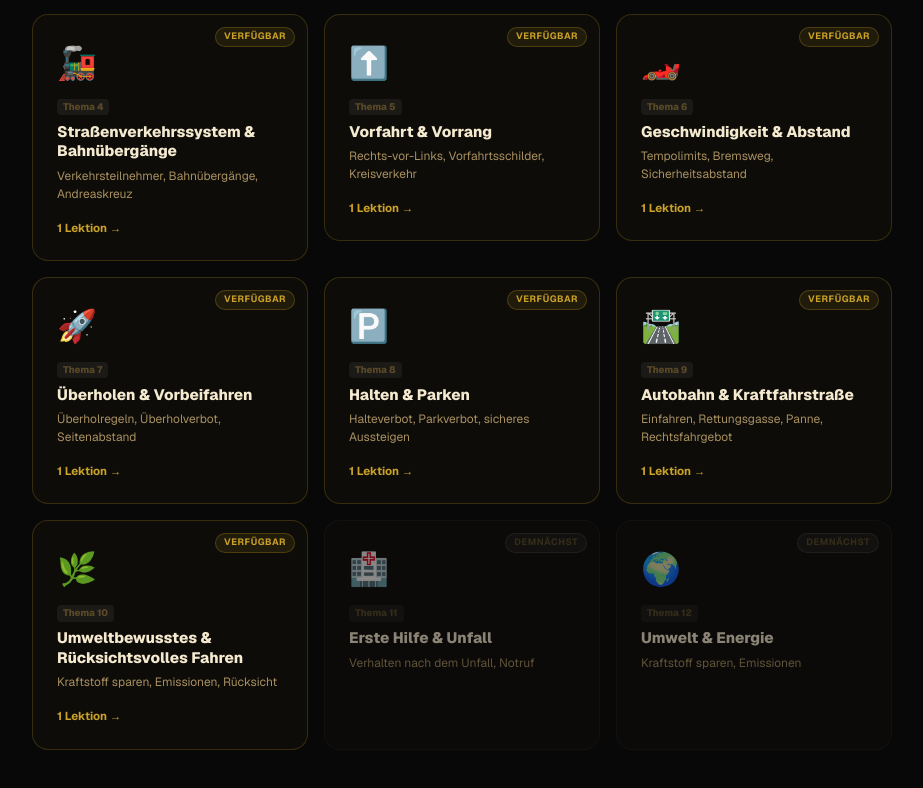
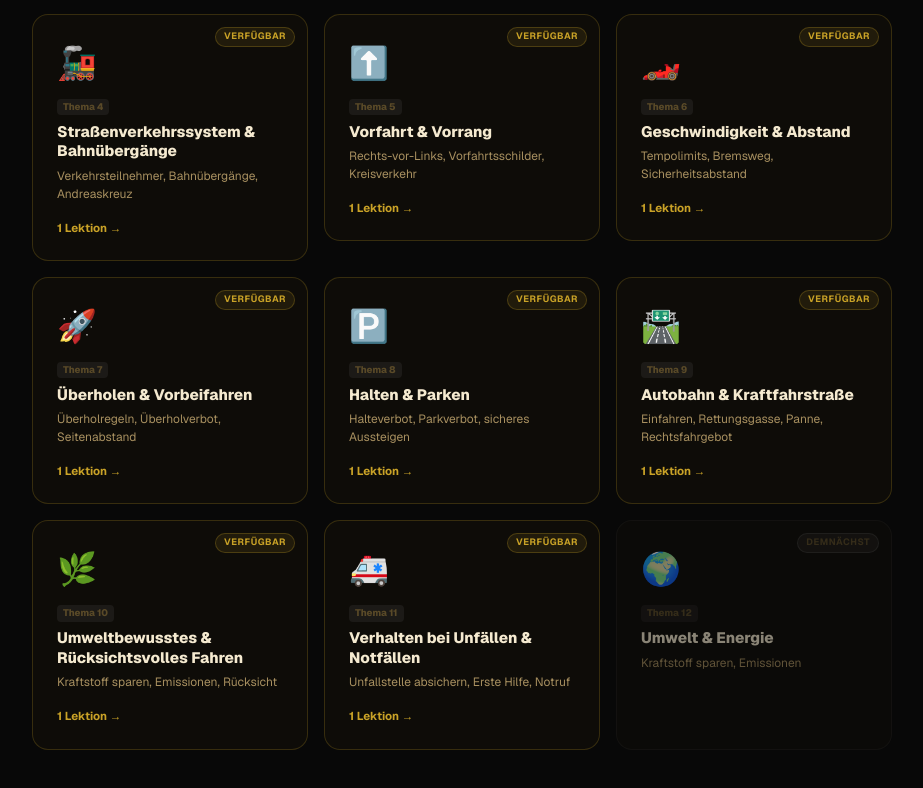
Before and after one commit to yamero37/fahrschule-theorie, a Next.js app: page /unterricht in a window 1280 px wide. Shown: the part 473-1261 px from the top of the page, without its empty margins (178-1101 px from the left). Built offline with nearby package versions, Linux system fonts and the light colour scheme; no server answers.

Commit message:
feat: Thema 11 Verhalten bei Unfaellen und Notfaellen hinzugefuegt

```diff
--- a/data/lektionen.ts
+++ b/data/lektionen.ts
@@ -984,6 +984,101 @@ export const TOPICS: Topic[] = [
       },
     ],
   },
-  { id: 11, icon: '🏥', title: 'Erste Hilfe & Unfall',         subtitle: 'Verhalten nach dem Unfall, Notruf',    available: false, lessons: [] },
+  {
+    id: 11,
+    icon: '🚑',
+    title: 'Verhalten bei Unfällen & Notfällen',
+    subtitle: 'Unfallstelle absichern, Erste Hilfe, Notruf',
+    available: true,
+    lessons: [
+      {
+        id: 1,
+        title: 'Lektion 11 – Verhalten bei Unfällen & Notfällen',
+        blocks: [
+          { type: 'highlight', text: 'Das lernst du: richtig bei Unfällen handeln · Unfallstelle absichern · Erste Hilfe Grundlagen · Notruf richtig absetzen' },
+
+          { type: 'heading', text: 'Verhalten nach einem Unfall' },
+          { type: 'badge', text: '⚡ Sehr oft abgefragt' },
+          { type: 'list', items: [
+            '1. Ruhe bewahren',
+            '2. Unfallstelle absichern',
+            '3. Verletzten helfen',
+            '4. Notruf wählen',
+          ]},
+
+          { type: 'heading', text: 'Unfallstelle absichern' },
+          { type: 'list', items: [
+            '1. Warnblinkanlage einschalten',
+            '2. Warnweste anziehen',
+            '3. Warndreieck aufstellen',
+          ]},
+          { type: 'highlight', text: '🦺 So schützt du dich selbst und andere Verkehrsteilnehmer.' },
+
+          { type: 'heading', text: 'Erste Hilfe' },
+          { type: 'note', text: '⚠️ Du musst helfen, wenn es möglich ist — Unterlassene Hilfeleistung ist strafbar!' },
+          { type: 'list', items: [
+            'Verletzte beruhigen',
+            'Atmung prüfen',
+            'Notruf absetzen',
+            'bei Bewusstlosigkeit: stabile Seitenlage',
+          ]},
+
+          { type: 'heading', text: 'Notruf – Die 5 W' },
+          { type: 'question', text: 'Was musst du dem Notruf mitteilen?' },
+          { type: 'answer', items: [
+            'WO ist der Unfall?',
+            'WAS ist passiert?',
+            'WIE VIELE Verletzte?',
+            'WELCHE Verletzungen?',
+            'WARTEN auf Rückfragen — nicht sofort auflegen!',
+          ]},
+
+          { type: 'heading', text: 'Rettungsgasse' },
+          { type: 'list', items: [
+            'Bei Stau: sofort Rettungsgasse bilden',
+            'Damit Rettungskräfte schneller helfen können',
+          ]},
+
+          { type: 'heading', text: 'Verhalten bei Pannen' },
+          { type: 'list', items: [
+            '1. Warnblinkanlage einschalten',
+            '2. Fahrzeug möglichst sicher abstellen',
+            '3. Warnweste tragen',
+            '4. hinter die Leitplanke gehen',
+          ]},
+
+          { type: 'heading', text: 'Unerlaubtes Entfernen' },
+          { type: 'note', text: '🚫 Nach einem Unfall darfst du nicht einfach wegfahren — auch nicht bei kleinen Schäden!' },
+          { type: 'list', items: [
+            'warten',
+            'Daten austauschen',
+            'Polizei informieren wenn nötig',
+          ]},
+
+          { type: 'divider' },
+          { type: 'heading', text: 'Häufige Fehler' },
+          { type: 'note', text: '⚠️ Diese Fehler kommen oft in Prüfungsfragen vor:' },
+          { type: 'list', items: [
+            'Unfallstelle nicht absichern',
+            'keine Rettungsgasse bilden',
+            'Panik bekommen',
+            'Unfallort verlassen (Fahrerflucht)',
+          ]},
+
+          { type: 'divider' },
+          { type: 'heading', text: '📌 Merksätze für die Prüfung' },
+          { type: 'list', items: [
+            'Reihenfolge: Absichern → Helfen → Notruf',
+            'Warnblinkanlage + Weste + Warndreieck',
+            'Erste Hilfe ist Pflicht — Unterlassung ist strafbar',
+            'Notruf: 5 W beantworten, nicht auflegen',
+            'Fahrerflucht ist eine Straftat',
+            'Rettungsgasse sofort bei Stau bilden',
+          ]},
+          { type: 'note', text: '💡 Prüfungs-Tipp: Bei Unfallfragen ist die Reihenfolge entscheidend — erst absichern, dann helfen, dann Notruf. Und: Unfallort nie verlassen!' },
+        ],
+      },
+    ],
+  },
   { id: 12, icon: '🌍', title: 'Umwelt & Energie',             subtitle: 'Kraftstoff sparen, Emissionen',        available: false, lessons: [] },
 ]
```
